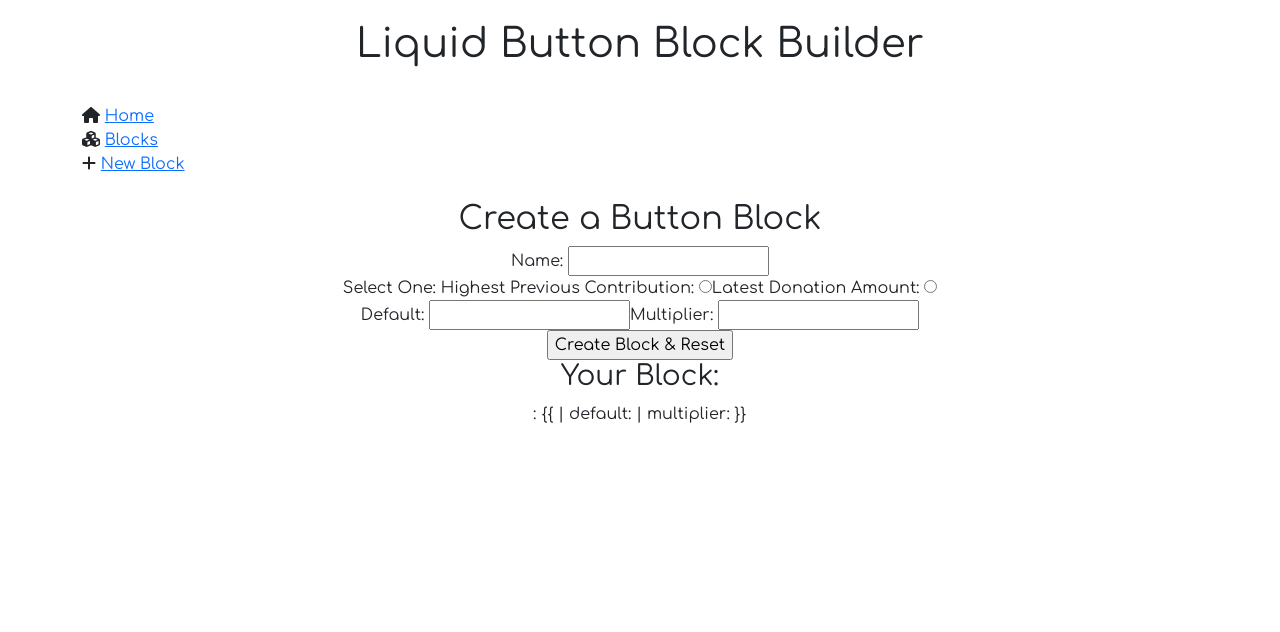
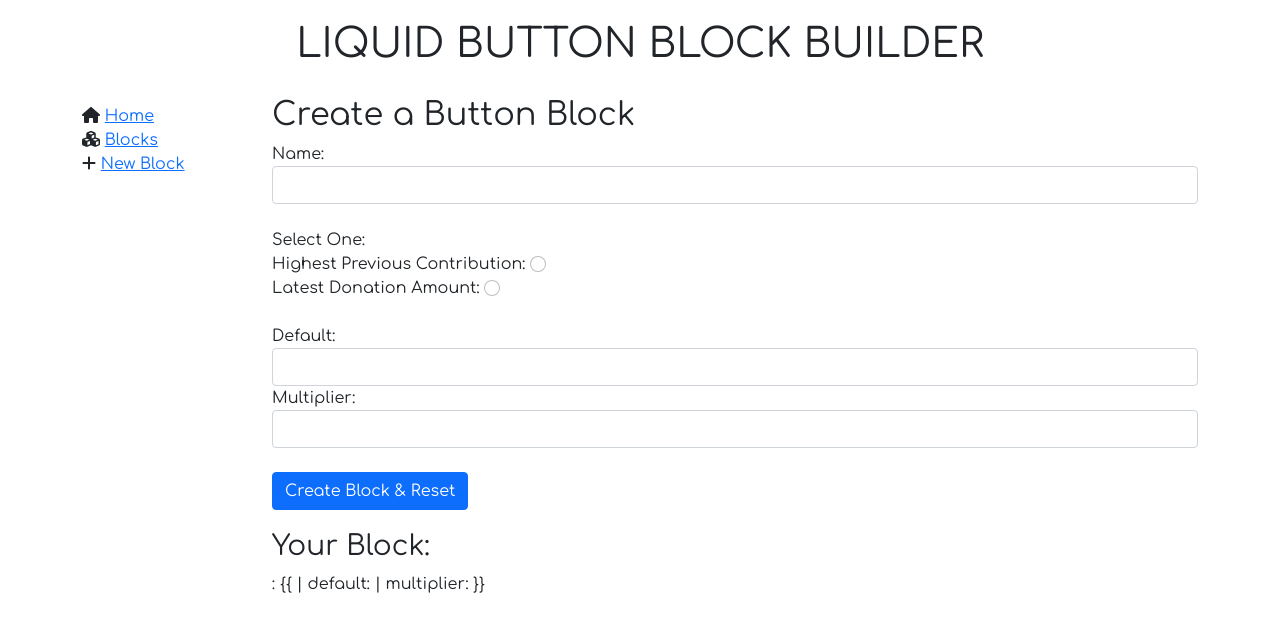
Before and after one commit to amy-chinlai/phase5-project-liquid-button-block, a React (Create React App) app in the folder frontend/: page /blocks/new in a window 1280 px wide. Shown: the top 632 px of the page. Built offline with nearby package versions, Linux system fonts and the light colour scheme.

Commit message:
css and stuff

```diff
--- a/frontend/src/App.css
+++ b/frontend/src/App.css
@@ -48,3 +48,11 @@
 * {
   font-family: 'Comfortaa', cursive;
 }
+
+input {
+  margin: 100px;
+}
+
+.your-block {
+  padding-top: 20px;
+}
--- a/frontend/src/App.js
+++ b/frontend/src/App.js
@@ -11,7 +11,7 @@ function App() {
   return (
     <div className="App container">
       <div className="row main-heading">
-        <h1>Liquid Button Block Builder</h1>
+        <h1 className="text-uppercase">Liquid Button Block Builder</h1>
       </div>
       <Router>
         <div className="row">
--- a/frontend/src/components/BlockForm.js
+++ b/frontend/src/components/BlockForm.js
@@ -37,24 +37,28 @@ class BlockForm extends Component {
 
     render() {
         return(
-        <div>
+        <div className="col text-start form-group">
             <h2>Create a Button Block</h2>
             <form onSubmit={this.handleSubmit}>
-                Name: <input type="text" value={this.state.name} onChange={this.handleChange} name="name"/>
+                <div className="form-group">
+                    Name: <input className="form-control" type="text" value={this.state.name} onChange={this.handleChange} name="name"/>
                     <br></br>
-                Select One:
-                Highest Previous Contribution: <input type="radio" id="hpc" name="donation_type" value="HighestPreviousContribution" checked={this.state.donation_type === "HighestPreviousContribution"} onChange={this.handleChange} />
-                Latest Donation Amount: <input type="radio" id="lda" name="donation_type" value="LatestDonationAmount" checked={this.state.donation_type === "LatestDonationAmount"} onChange={this.handleChange} />
+                    Select One:<br></br>
+                    Highest Previous Contribution: <input  className="form-check-input" type="radio" id="hpc" name="donation_type" value="HighestPreviousContribution" checked={this.state.donation_type === "HighestPreviousContribution"} onChange={this.handleChange} /><br></br>
+                    Latest Donation Amount: <input  className="form-check-input" type="radio" id="lda" name="donation_type" value="LatestDonationAmount" checked={this.state.donation_type === "LatestDonationAmount"} onChange={this.handleChange} />
                     <br></br>
-                Default: <input type="number" value={this.state.default} onChange={this.handleChange} name="default" />
-                Multiplier: <input type="number" value={this.state.multiplier} onChange={this.handleChange} name="multiplier" />
-
+                    <br></br>
+                    Default: <input  className="form-control" type="number" value={this.state.default} onChange={this.handleChange} name="default" />
+                    Multiplier: <input  className="form-control" type="number" value={this.state.multiplier} onChange={this.handleChange} name="multiplier" />
                     <br>
                     </br>
-                <input type="submit" value="Create Block & Reset" />
+                    <input className="btn btn-primary"type="submit" value="Create Block & Reset" />
+                </div>
             </form>
+            <div className="your-block">
                 <h3>Your Block:</h3>
                 <Block block={this.state} />
+            </div>
         </div>
         )
     }
--- a/frontend/src/components/Blocks.js
+++ b/frontend/src/components/Blocks.js
@@ -11,7 +11,7 @@ class Blocks extends React.Component {
 
     render() {
         return(
-            <div className="col">
+            <div className="col text-start">
                 <h2>All Blocks</h2>
                 {this.props.blocks.map(block => <Block block={block} />)}
             </div>
```
Lines whose indentation alone changed are shown as unchanged.
